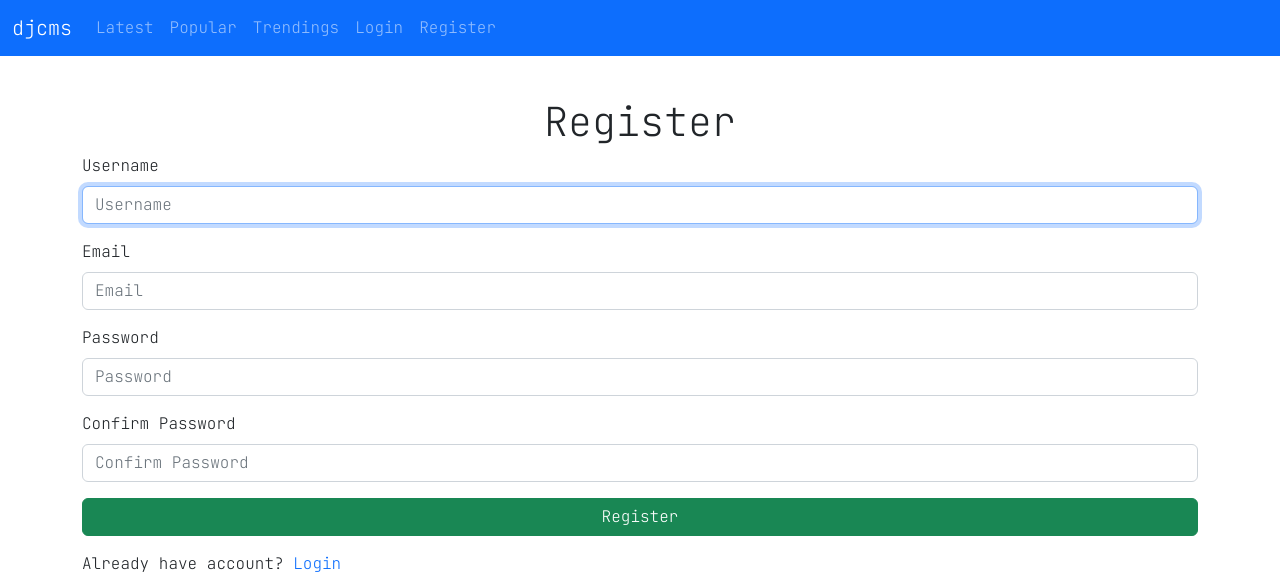
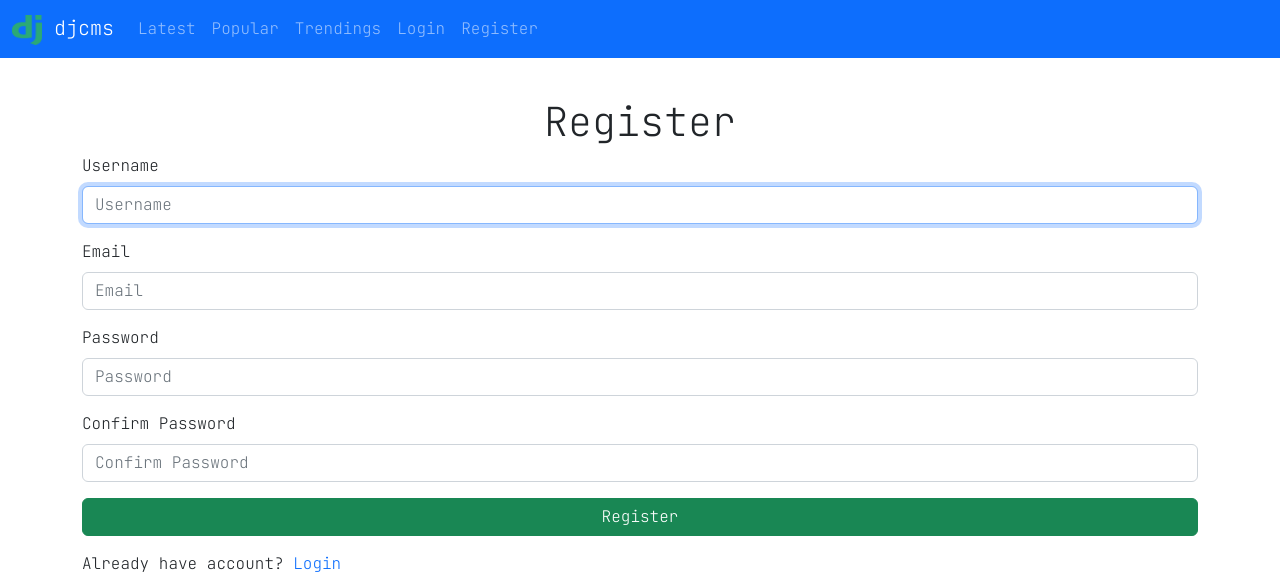
Before and after one commit to dev-bittu/djcms, a Django app: page /accounts/register/ in a window 1280 px wide. Shown: the top 575 px of the page. Run offline with Django 4.2, Linux system fonts and the light colour scheme; some libraries are stand-ins or nearby versions.

Commit message:
add logo in navbar

```diff
--- a/templates/layout.html
+++ b/templates/layout.html
@@ -7,13 +7,15 @@
   <link href="{% static 'css/bootstrap.css' %}" rel="stylesheet">
   <link href="{% static 'css/index.css' %}" rel="stylesheet">
   <title>{% block title %}{% endblock %} | qrkeeper</title>
-  <link rel="icon" href="{% static 'img/favicon.ico' %}">
 </head>
 <body>
 
 <nav class="navbar navbar-expand-lg navbar-dark bg-primary fixed-top">
   <div class="container-fluid">
-    <a class="navbar-brand" href="{% url 'index' %}">djcms</a>
+    <a class="navbar-brand" href="{% url 'index' %}">
+      <img src="{% static 'img/logo.png' %}" alt="Logo" width="30" height="30" class="d-inline-block align-text-top">
+      djcms
+    </a>
     <button class="navbar-toggler" type="button" data-bs-toggle="collapse" data-bs-target="#navbarSupportedContent" aria-controls="navbarSupportedContent" aria-expanded="false" aria-label="Toggle navigation">
       <span class="navbar-toggler-icon"></span>
     </button>
```
Also changed, not shown: static/img/logo.png (added).
